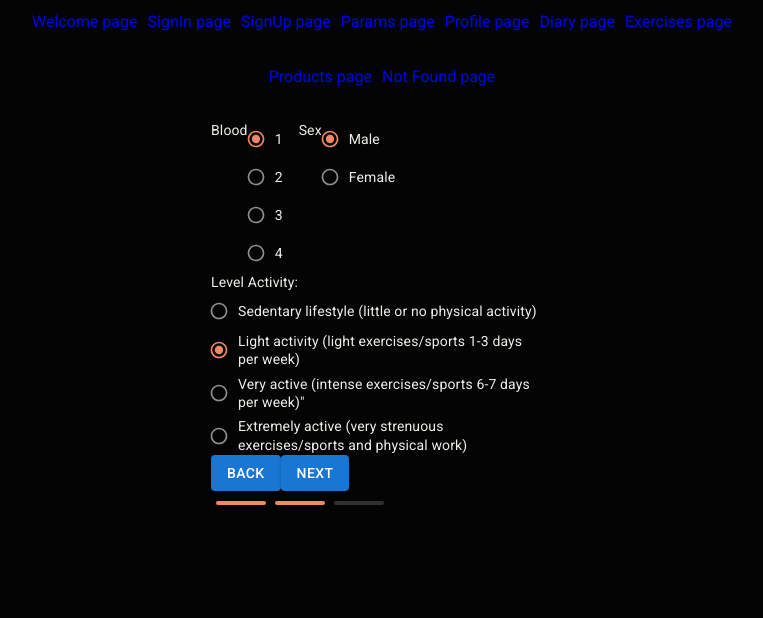
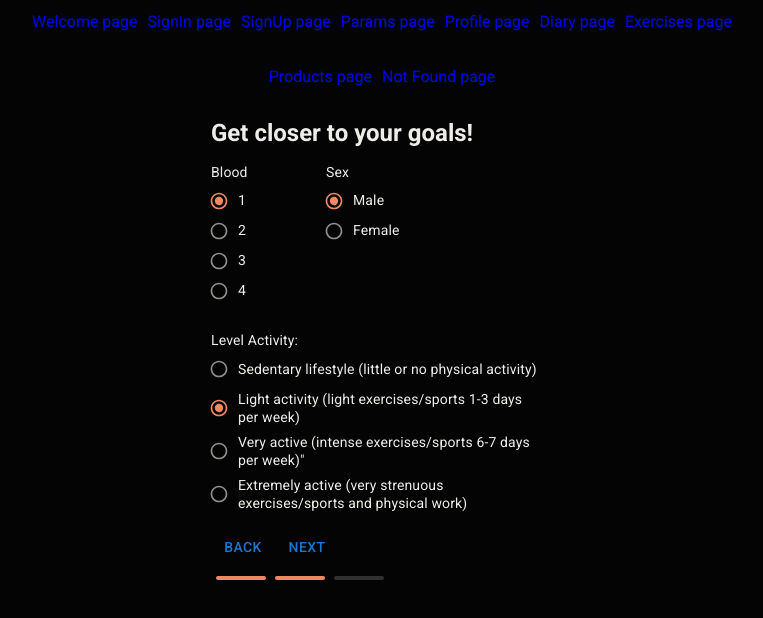
Before and after one commit to made-by-curiosity/power_pulse_frontend, a React (Create React App) app: page /power_pulse_frontend/params in a window 1280 px wide. Both pictures are taken after a click on the button "NEXT". Shown: the top 618 px of the page, without its empty margins (258-1021 px from the left). Built offline with nearby package versions, Linux system fonts and the light colour scheme.

Commit message:
add style step3

```diff
--- a/src/components/ParamsForm/ParamsForm.jsx
+++ b/src/components/ParamsForm/ParamsForm.jsx
@@ -1,4 +1,4 @@
-import { FormData, Section, Step1, Step2, Step3, StepWrap, RadioWrap, InputWrap, ParamsFormTitle, ParamsFormSubTitle} from "components/ParamsForm/ParamsForm.styled"
+import { FormData, Section, Step1, Step2, Step3, StepWrap, RadioWrap, InputWrap, ParamsFormTitle, ParamsFormSubTitle, RadioGroupWrap} from "components/ParamsForm/ParamsForm.styled"
 import { useState } from "react";
 
 import TextField from '@mui/material/TextField';
@@ -166,8 +166,11 @@ export const ParamsForm = () => {
             </FormData>
             </>}
             { step === 2 &&
+            <>
+            <ParamsFormTitle>Get closer to your goals!</ParamsFormTitle>
              <FormControl>
                 <RadioWrap>
+                    <RadioGroupWrap>
                     <FormLabel id="blood" sx={FormLabelStyling}>Blood</FormLabel>
                     <RadioGroup
                         aria-labelledby="blood"
@@ -175,7 +178,7 @@ export const ParamsForm = () => {
                         value={blood}
                         onChange={handleChangeBlood}
                     >
-                    <FormControlLabel value="1"  control={<Radio size="small" sx={{
+                    <FormControlLabel value="1" sx={{mb: -1}}  control={<Radio size="small" sx={{
                         color: 'rgb(239, 237, 232, 0.6)',
                         '&.Mui-checked': {
                           color: "#EF8964",
@@ -186,7 +189,7 @@ export const ParamsForm = () => {
                           1
                         </Typography>
                       }/>
-                    <FormControlLabel value="2" control={<Radio size="small" sx={{
+                    <FormControlLabel value="2" sx={{mb: -1}} control={<Radio size="small" sx={{
                         color: 'rgb(239, 237, 232, 0.6)',
                         '&.Mui-checked': {
                           color: "#EF8964",
@@ -196,7 +199,7 @@ export const ParamsForm = () => {
                           2
                         </Typography>
                       } />
-                    <FormControlLabel value="3" control={<Radio size="small" sx={{
+                    <FormControlLabel value="3" sx={{mb: -1}} control={<Radio size="small" sx={{
                         color: 'rgb(239, 237, 232, 0.6)',
                         '&.Mui-checked': {
                           color: "#EF8964",
@@ -206,7 +209,7 @@ export const ParamsForm = () => {
                           3
                         </Typography>
                       } />
-                    <FormControlLabel value="4" control={<Radio size="small" sx={{
+                    <FormControlLabel value="4"  sx={{mb: -1}} control={<Radio size="small" sx={{
                         color: 'rgb(239, 237, 232, 0.6)',
                         '&.Mui-checked': {
                           color: "#EF8964",
@@ -217,7 +220,9 @@ export const ParamsForm = () => {
                         </Typography>
                       } />
                     </RadioGroup>
+                    </RadioGroupWrap>
 
+                    <RadioGroupWrap>
                     <FormLabel id="sex" sx={FormLabelStyling}>Sex</FormLabel>
                     <RadioGroup
                         aria-labelledby="sex"
@@ -225,7 +230,7 @@ export const ParamsForm = () => {
                         value={sex}
                         onChange={handleChangeSex}
                     >
-                        <FormControlLabel value="male" control={<Radio size="small" sx={{
+                        <FormControlLabel value="male" sx={{mb: -1}} control={<Radio size="small" sx={{
                         color: 'rgb(239, 237, 232, 0.6)',
                         '&.Mui-checked': {
                           color: "#EF8964",
@@ -235,7 +240,7 @@ export const ParamsForm = () => {
                           Male
                         </Typography>
                       } />
-                        <FormControlLabel value="female" control={<Radio size="small" sx={{
+                        <FormControlLabel value="female" sx={{mb: -1}} control={<Radio size="small" sx={{
                         color: 'rgb(239, 237, 232, 0.6)',
                         '&.Mui-checked': {
                           color: "#EF8964",
@@ -247,6 +252,8 @@ export const ParamsForm = () => {
                       } />
 
                     </RadioGroup>
+                    </RadioGroupWrap>
+
                 </RadioWrap>
 
 
@@ -257,7 +264,7 @@ export const ParamsForm = () => {
                  value={level}
                  onChange={handleChangeLevel}
              >
-                 <FormControlLabel value="sedentary" sx={{mb:0.1}} control={<Radio size="small" sx={{
+                 <FormControlLabel value="sedentary" sx={{mb:0.2}} control={<Radio size="small" sx={{
                         color: 'rgb(239, 237, 232, 0.6)',
                         '&.Mui-checked': {
                           color: "#EF8964",
@@ -298,24 +305,25 @@ export const ParamsForm = () => {
                         </Typography>
                       } />
              </RadioGroup>
-            </FormControl>}
+            </FormControl>
+            </>}
 
             { step === 3 &&
             <>
-             <p>Dear User</p>
-             <p>Thank you for filling in all the required data. We greatly appreciate your cooperation and commitment to a healthy lifestyle. The collected information will allow us to provide you with a more individual and personalized approach.</p>
+             <ParamsFormTitle>Dear User</ParamsFormTitle>
+             <ParamsFormSubTitle>Thank you for filling in all the required data. We greatly appreciate your cooperation and commitment to a healthy lifestyle. The collected information will allow us to provide you with a more individual and personalized approach.</ParamsFormSubTitle>
             </>
 
             }
 
-           { step > 1 && <Button variant="contained" type="button" size="medium" margin="normal" onClick={handleClickBack}>
+           { step > 1 && <Button variant="text" type="button" size="medium" sx={{mt: 2}} margin="normal" onClick={handleClickBack}>
                     Back
             </Button>}
 
-            {step < 3 && <Button variant="contained" type="button" size="medium" margin="normal" onClick={handleClickNext}>
+            {step < 3 && <Button variant="text" type="button"   size="medium" sx={{mt: 2}} margin="normal" onClick={handleClickNext}>
                     Next
             </Button>}
-            {step === 3 && <Button variant="contained" type="submit" size="medium" margin="normal" onClick={handleClickGo}>
+            {step === 3 && <Button variant="text" type="submit" size="medium" sx={{mt: 2}} margin="normal" onClick={handleClickGo}>
                     Go
                 </Button>}
             <StepWrap>
--- a/src/components/ParamsForm/ParamsForm.styled.js
+++ b/src/components/ParamsForm/ParamsForm.styled.js
@@ -29,11 +29,17 @@ export const ParamsFormSubTitle = styled.p`
   font-weight: 400;
   color: rgb(239, 237, 232, 0.3);
   margin-bottom: 32px;
+  line-height: 1.4;
 `
 
 
 export const RadioWrap = styled.div`
+margin-bottom: 28px;
 display: flex;
+`
+
+export const RadioGroupWrap = styled.div`
+margin-right: 64px;
 `
 
 export const InputWrap = styled.div`
```
